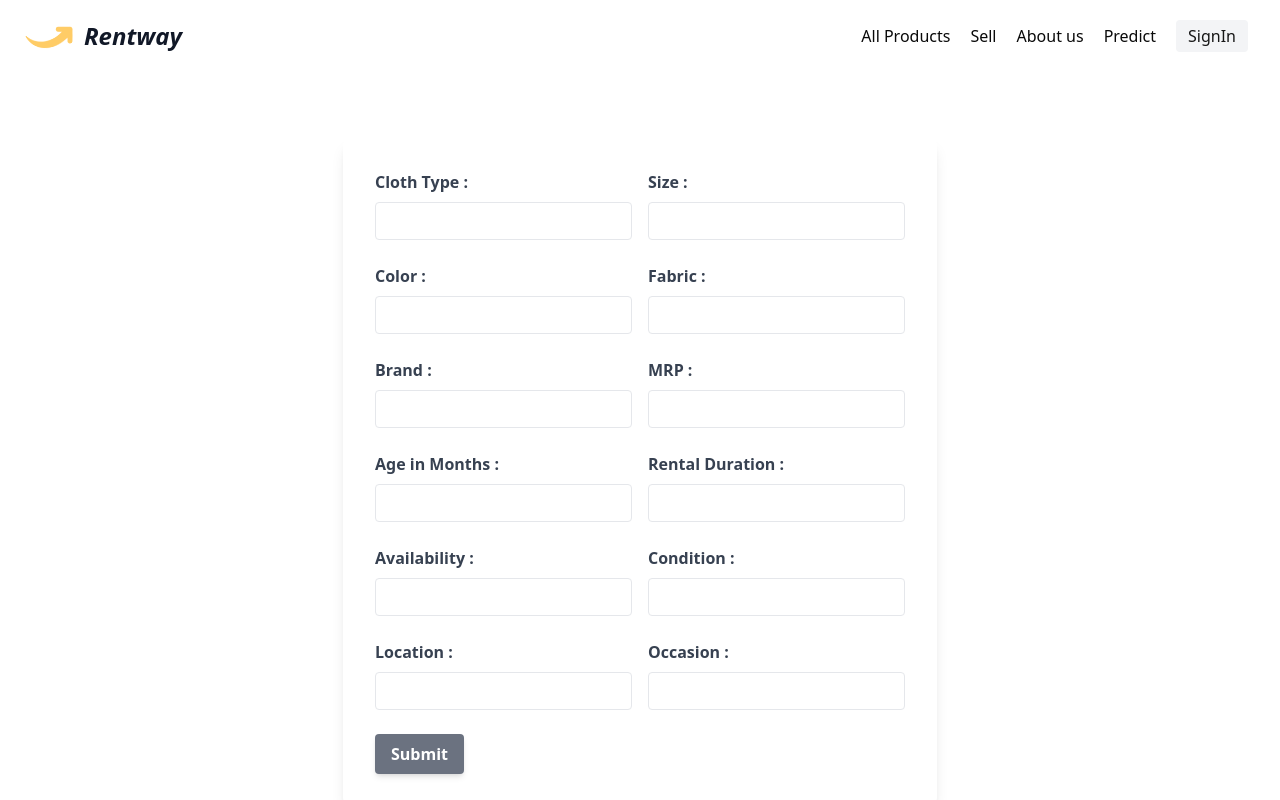
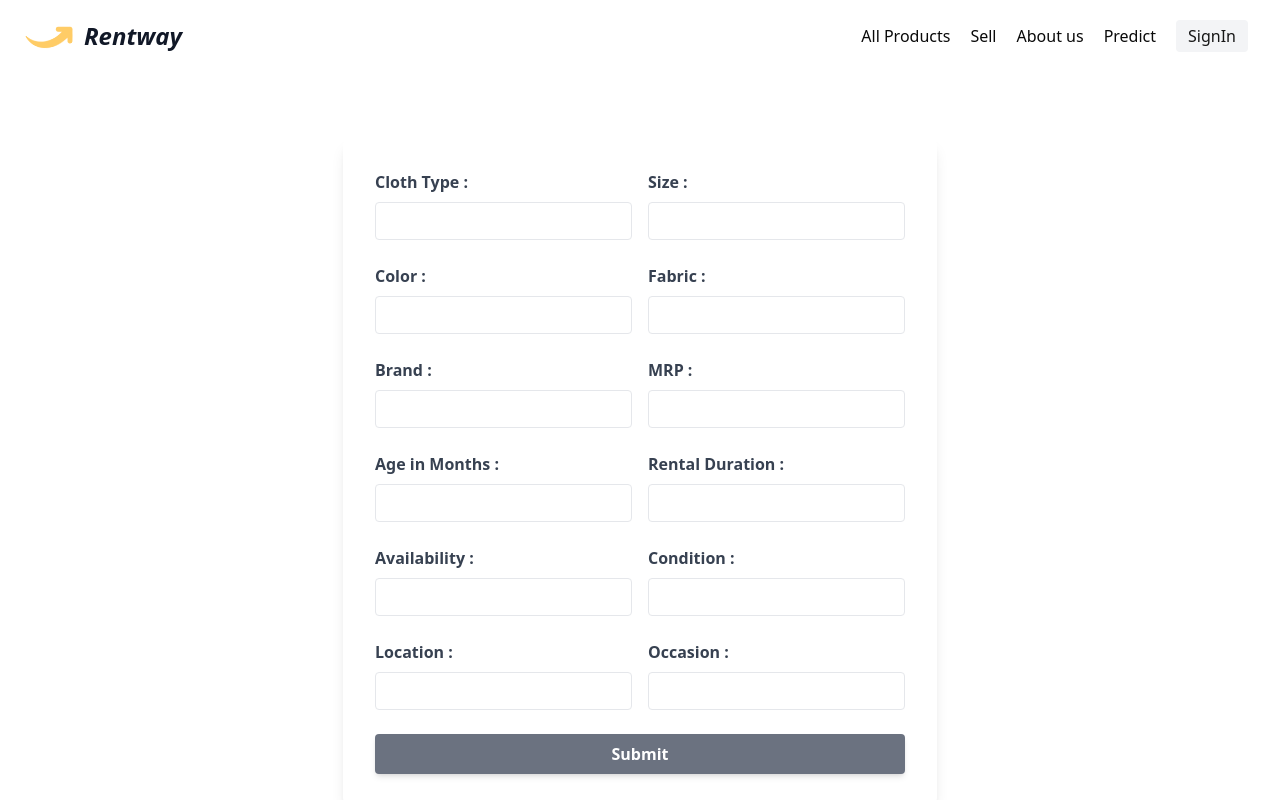
Before and after one commit to arushpanwar/bechdey, a Next.js app: page /predict in a window 1280 px wide. Shown: the top 800 px of the page. Built offline with nearby package versions, Linux system fonts and the light colour scheme.

Commit message:
Update RentalForm.tsx

```diff
--- a/components/RentalForm.tsx
+++ b/components/RentalForm.tsx
@@ -65,7 +65,7 @@ function RentalForm() {
     <>
 
 <div className="flex justify-center items-center h-screen">
-  <form onSubmit={handleSubmit} className="bg-white rounded-lg shadow-lg p-8">
+  <form onSubmit={handleSubmit} className="flex flex-col bg-white rounded-lg shadow-lg p-8">
 
   <div className="grid grid-cols-2 gap-4 mb-3">
 
```
